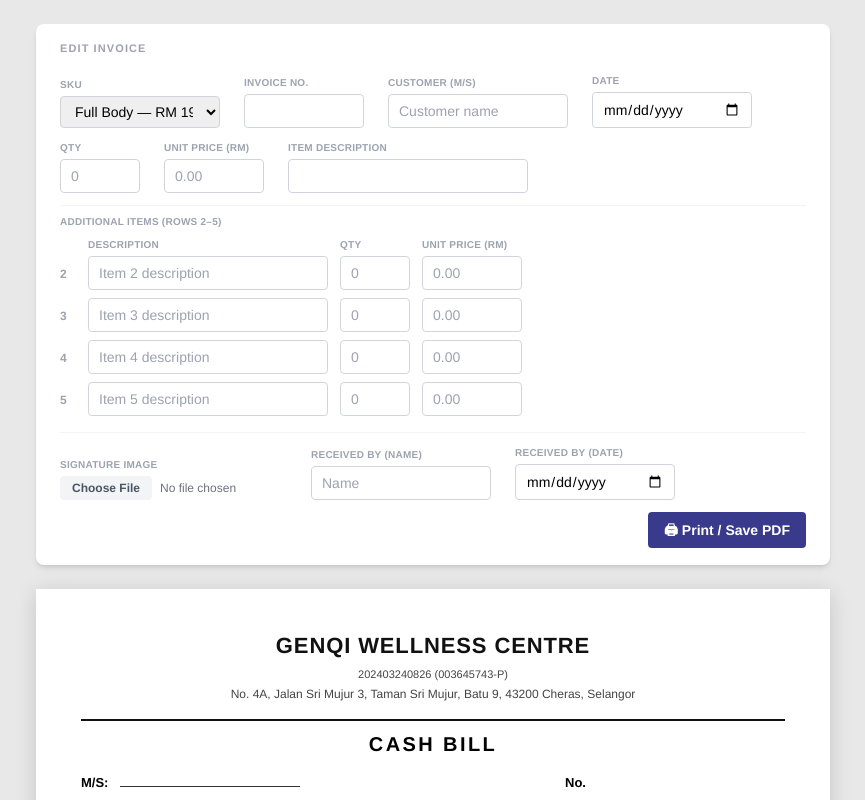
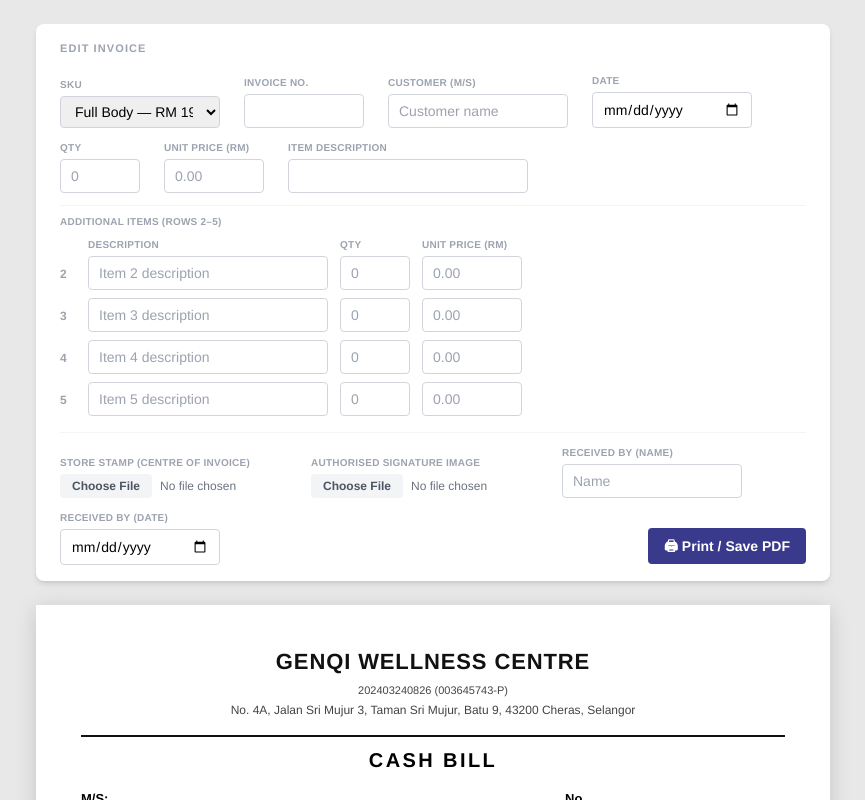
Before and after one commit to aaron-wpso/genqi, a Next.js app: page / in a window 1280 px wide. Shown: the top 800 px of the page, without its empty margins (207-1072 px from the left). Built offline with nearby package versions, Linux system fonts and the light colour scheme.

Commit message:
Fix row 1 amount calculation; add store stamp centered between disclaimer and signatures

```diff
--- a/src/app/components/InvoiceControls.tsx
+++ b/src/app/components/InvoiceControls.tsx
@@ -11,6 +11,7 @@
 
 export default function InvoiceControls({ data, onChange, onPrint }: Props) {
   const fileInputRef = useRef<HTMLInputElement>(null);
+  const stampInputRef = useRef<HTMLInputElement>(null);
 
   const set = <K extends keyof InvoiceData>(key: K, value: InvoiceData[K]) =>
     onChange({ ...data, [key]: value });
@@ -37,6 +38,19 @@
   function clearLogo() {
     set('signatureDataUrl', '');
     if (fileInputRef.current) fileInputRef.current.value = '';
+  }
+
+  function handleStampUpload(e: React.ChangeEvent<HTMLInputElement>) {
+    const file = e.target.files?.[0];
+    if (!file) return;
+    const reader = new FileReader();
+    reader.onload = ev => set('stampDataUrl', (ev.target?.result as string) ?? '');
+    reader.readAsDataURL(file);
+  }
+
+  function clearStamp() {
+    set('stampDataUrl', '');
+    if (stampInputRef.current) stampInputRef.current.value = '';
   }
 
   return (
@@ -136,8 +150,28 @@
       {/* ── Divider ── */}
       <div className="w-full border-t border-gray-100 mt-1" />
 
+      {/* ── Stamp image ── */}
+      <Field label="Store Stamp (centre of invoice)">
+        <div className="flex items-center gap-2">
+          <input
+            ref={stampInputRef}
+            type="file"
+            accept="image/*"
+            onChange={handleStampUpload}
+            className="text-xs text-gray-500 file:mr-2 file:py-1 file:px-3 file:rounded file:border-0 file:text-xs file:font-semibold file:bg-gray-100 file:text-gray-600 hover:file:bg-gray-200 cursor-pointer"
+          />
+          {data.stampDataUrl && (
+            <>
+              {/* eslint-disable-next-line @next/next/no-img-element */}
+              <img src={data.stampDataUrl} alt="stamp preview" className="h-8 w-auto rounded border border-gray-200" />
+              <button onClick={clearStamp} className="text-xs text-red-400 hover:text-red-600" title="Remove">✕</button>
+            </>
+          )}
+        </div>
+      </Field>
+
       {/* ── Signature image ── */}
-      <Field label="Signature Image">
+      <Field label="Authorised Signature Image">
         <div className="flex items-center gap-2">
           <input
             ref={fileInputRef}
--- a/src/app/components/InvoicePreview.tsx
+++ b/src/app/components/InvoicePreview.tsx
@@ -70,7 +70,7 @@
             <td className="col-qty">{data.qty || ''}</td>
             <td className="col-price">{data.unitPrice ? fmt(data.unitPrice) : ''}</td>
             <td className="col-amt">
-              <strong>{total ? fmt(total) : ''}</strong>
+              <strong>{row1Total ? fmt(row1Total) : ''}</strong>
             </td>
           </tr>
           {data.extraItems.map((item, i) => {
@@ -103,6 +103,12 @@
       </div>
 
       <div className="inv-footer">
+        {data.stampDataUrl && (
+          <div className="inv-stamp-wrap">
+            {/* eslint-disable-next-line @next/next/no-img-element */}
+            <img src={data.stampDataUrl} alt="store stamp" className="inv-stamp" />
+          </div>
+        )}
         <div className="inv-sigs">
           <div className="inv-sig">
             {data.receivedByName && (
--- a/src/app/globals.css
+++ b/src/app/globals.css
@@ -110,6 +110,8 @@
 .inv-sig  { display: flex; flex-direction: column; gap: 5px; width: 42%; }
 .inv-sig-line   { border-top: 1px solid #333; }
 .inv-sig-label  { font-size: 13px; color: #555; }
+.inv-stamp-wrap { display: flex; justify-content: center; align-items: center; padding: 16px 0 8px; }
+.inv-stamp      { max-height: 140px; max-width: 260px; object-fit: contain; opacity: 0.85; print-color-adjust: exact; -webkit-print-color-adjust: exact; }
 .inv-sig-filled { font-size: 18px; font-weight: 600; color: #111; padding-bottom: 2px; }
 .inv-sig-date   { font-size: 13px; color: #555; font-weight: 400; }
 .inv-sig-img    { max-height: 64px; max-width: 100%; object-fit: contain; margin-bottom: 4px; }
--- a/src/lib/invoice.ts
+++ b/src/lib/invoice.ts
@@ -15,6 +15,7 @@
   unitPrice: number;
   description: string;
   extraItems: LineItem[];
+  stampDataUrl: string;
   signatureDataUrl: string;
   receivedByName: string;
   receivedByDate: string;
@@ -36,6 +37,7 @@
   unitPrice: 0,
   description: '',
   extraItems: [EMPTY_LINE_ITEM, EMPTY_LINE_ITEM, EMPTY_LINE_ITEM, EMPTY_LINE_ITEM],
+  stampDataUrl: '',
   signatureDataUrl: '',
   receivedByName: '',
   receivedByDate: '',
```
